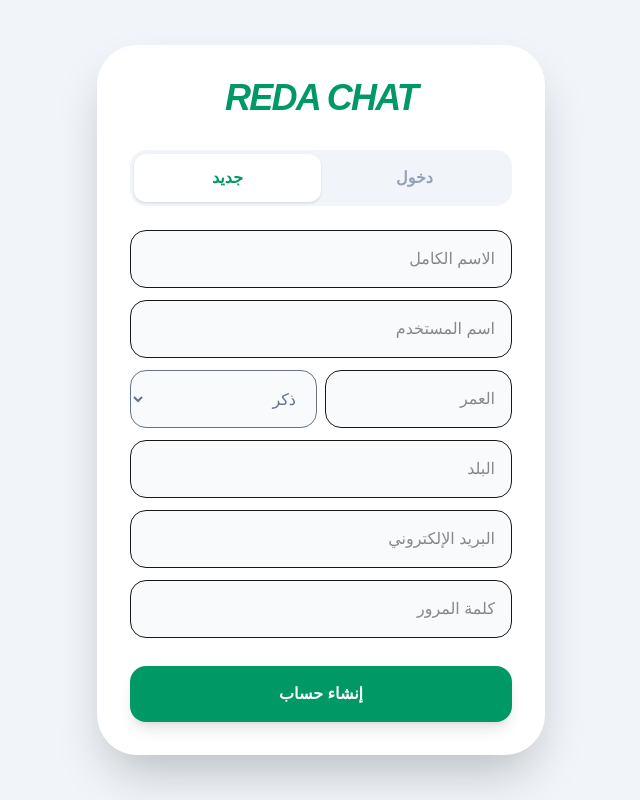
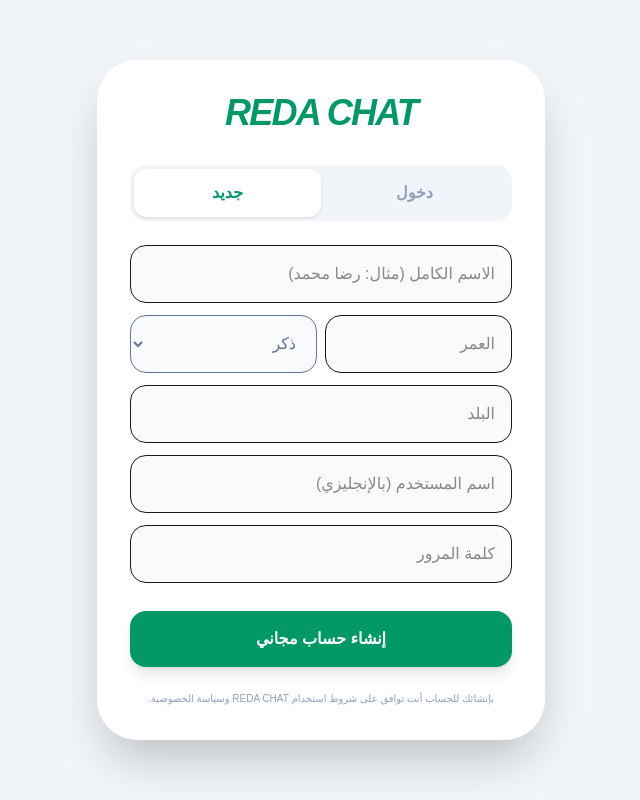
Before and after one commit to reda010335/reda-chat, a Next.js app: page /signup in a window 1280 px wide. Both pictures are taken after a click on the button "جديد". Shown: the whole page, without its empty margins (319-959 px from the left). Built offline with nearby package versions, Linux system fonts and the light colour scheme; no server answers.

Commit message:
Fix auth 406 an s f

```diff
--- a/app/signup/page.tsx
+++ b/app/signup/page.tsx
@@ -4,16 +4,19 @@
 import { useRouter } from "next/navigation";
 
 export default function SignUpPage() {
-  const supabase = createBrowserClient(process.env.NEXT_PUBLIC_SUPABASE_URL!, process.env.NEXT_PUBLIC_SUPABASE_ANON_KEY!);
+  const supabase = createBrowserClient(
+    process.env.NEXT_PUBLIC_SUPABASE_URL!,
+    process.env.NEXT_PUBLIC_SUPABASE_ANON_KEY!
+  );
   const router = useRouter();
+
+  // --- States ---
   const [loading, setLoading] = useState(false);
-  const [mode, setMode] = useState<"login" | "register">("register");
-
+  const [mode, setMode] = useState<"login" | "register">("login");
   const [form, setForm] = useState({
-    email: "",
+    username: "",
     password: "",
     profileName: "",
-    username: "",
     age: "",
     gender: "ذكر",
     country: ""
@@ -23,68 +26,148 @@
     e.preventDefault();
     setLoading(true);
 
+    // تحويل اليوزرنيم لإيميل داخلي عشان سوبابيز يقبله كـ Auth
+    const internalEmail = `${form.username.trim().toLowerCase()}@redachat.com`;
+
+    try {
       if (mode === "register") {
+        // 1. إنشاء الحساب في Supabase Auth
         const { data: authData, error: authError } = await supabase.auth.signUp({
-        email: form.email,
+          email: internalEmail,
           password: form.password,
         });
 
-      if (authError) { alert(authError.message); setLoading(false); return; }
+        if (authError) throw authError;
 
         if (authData.user) {
-        await supabase.from("User").upsert([{
+          // 2. إدخال بيانات المستخدم في جدول User
+          const { error: dbError } = await supabase.from("User").upsert([{
             id: authData.user.id,
             profileName: form.profileName,
-          username: form.username,
+            username: form.username.trim().toLowerCase(),
             age: form.age ? parseInt(form.age) : null,
             gender: form.gender,
-          country: form.country
+            country: form.country,
+            image: null
           }]);
+
+          if (dbError) throw dbError;
+
+          alert("تم إنشاء الحساب! جاري تسجيل الدخول...");
+          // 3. تسجيل الدخول فوراً بعد التسجيل
+          await supabase.auth.signInWithPassword({
+            email: internalEmail,
+            password: form.password
+          });
           router.push("/");
         }
       } else {
-      const { error } = await supabase.auth.signInWithPassword({
-        email: form.email,
+        // تسجيل الدخول العادي
+        const { error: loginError } = await supabase.auth.signInWithPassword({
+          email: internalEmail,
           password: form.password,
         });
-      if (error) alert(error.message);
-      else router.push("/");
+
+        if (loginError) throw loginError;
+        router.push("/");
       }
+    } catch (err: any) {
+      alert("حدث خطأ: " + err.message);
+    } finally {
       setLoading(false);
+    }
   };
 
   return (
     <div className="min-h-screen flex items-center justify-center bg-slate-100 p-4" dir="rtl">
-      <div className="w-full max-w-md bg-white rounded-[40px] p-8 shadow-2xl border border-white text-center">
+      <div className="w-full max-w-md bg-white rounded-[40px] p-8 shadow-2xl border border-white">
         <h1 className="text-4xl font-black text-emerald-600 mb-8 italic tracking-tighter text-center">REDA CHAT</h1>
 
+        {/* أزرار التبديل */}
         <div className="flex bg-slate-100 rounded-2xl p-1 mb-6">
-          <button onClick={() => setMode("login")} className={`w-1/2 py-3 rounded-xl font-bold transition-all ${mode === "login" ? "bg-white shadow text-emerald-600" : "text-slate-400"}`}>دخول</button>
-          <button onClick={() => setMode("register")} className={`w-1/2 py-3 rounded-xl font-bold transition-all ${mode === "register" ? "bg-white shadow text-emerald-600" : "text-slate-400"}`}>جديد</button>
+          <button
+            type="button"
+            onClick={() => setMode("login")}
+            className={`w-1/2 py-3 rounded-xl font-bold transition-all ${mode === "login" ? "bg-white shadow text-emerald-600" : "text-slate-400"}`}
+          >
+            دخول
+          </button>
+          <button
+            type="button"
+            onClick={() => setMode("register")}
+            className={`w-1/2 py-3 rounded-xl font-bold transition-all ${mode === "register" ? "bg-white shadow text-emerald-600" : "text-slate-400"}`}
+          >
+            جديد
+          </button>
         </div>
 
         <form onSubmit={handleAuth} className="space-y-3">
           {mode === "register" && (
             <>
-              <input placeholder="الاسم الكامل" className="w-full p-4 bg-slate-50 rounded-2xl outline-none border focus:border-emerald-300" onChange={e => setForm({...form, profileName: e.target.value})} required />
-              <input placeholder="اسم المستخدم" className="w-full p-4 bg-slate-50 rounded-2xl outline-none border focus:border-emerald-300" onChange={e => setForm({...form, username: e.target.value})} required />
+              <input
+                placeholder="الاسم الكامل (مثال: رضا محمد)"
+                className="w-full p-4 bg-slate-50 rounded-2xl outline-none border focus:border-emerald-300 transition-all"
+                onChange={e => setForm({...form, profileName: e.target.value})}
+                required
+              />
               <div className="flex gap-2">
-                <input type="number" placeholder="العمر" className="w-1/2 p-4 bg-slate-50 rounded-2xl outline-none border focus:border-emerald-300" onChange={e => setForm({...form, age: e.target.value})} />
-                <select className="w-1/2 p-4 bg-slate-50 rounded-2xl outline-none border focus:border-emerald-300 text-slate-500" onChange={e => setForm({...form, gender: e.target.value})}>
+                <input
+                  type="number"
+                  placeholder="العمر"
+                  className="w-1/2 p-4 bg-slate-50 rounded-2xl outline-none border focus:border-emerald-300"
+                  onChange={e => setForm({...form, age: e.target.value})}
+                />
+                <select
+                  className="w-1/2 p-4 bg-slate-50 rounded-2xl outline-none border focus:border-emerald-300 text-slate-500"
+                  onChange={e => setForm({...form, gender: e.target.value})}
+                >
                   <option value="ذكر">ذكر</option>
                   <option value="أنثى">أنثى</option>
                 </select>
               </div>
-              <input placeholder="البلد" className="w-full p-4 bg-slate-50 rounded-2xl outline-none border focus:border-emerald-300" onChange={e => setForm({...form, country: e.target.value})} />
+              <input
+                placeholder="البلد"
+                className="w-full p-4 bg-slate-50 rounded-2xl outline-none border focus:border-emerald-300"
+                onChange={e => setForm({...form, country: e.target.value})}
+              />
             </>
           )}
-          <input type="email" placeholder="البريد الإلكتروني" className="w-full p-4 bg-slate-50 rounded-2xl outline-none border focus:border-emerald-300" onChange={e => setForm({...form, email: e.target.value})} required />
-          <input type="password" placeholder="كلمة المرور" className="w-full p-4 bg-slate-50 rounded-2xl outline-none border focus:border-emerald-300" onChange={e => setForm({...form, password: e.target.value})} required />
 
-          <button type="submit" className="w-full bg-emerald-600 text-white p-4 rounded-2xl font-bold hover:bg-emerald-700 transition-all shadow-lg mt-4">
-            {loading ? "جاري العمل..." : (mode === "register" ? "إنشاء حساب" : "تسجيل دخول")}
+          <input
+            type="text"
+            placeholder="اسم المستخدم (بالإنجليزي)"
+            className="w-full p-4 bg-slate-50 rounded-2xl outline-none border focus:border-emerald-300"
+            onChange={e => setForm({...form, username: e.target.value})}
+            required
+          />
+
+          <input
+            type="password"
+            placeholder="كلمة المرور"
+            className="w-full p-4 bg-slate-50 rounded-2xl outline-none border focus:border-emerald-300"
+            onChange={e => setForm({...form, password: e.target.value})}
+            required
+          />
+
+          <button
+            type="submit"
+            disabled={loading}
+            className="w-full bg-emerald-600 text-white p-4 rounded-2xl font-bold hover:bg-emerald-700 transition-all shadow-lg mt-4 active:scale-95 flex items-center justify-center gap-2"
+          >
+            {loading ? (
+              <>
+                <div className="w-5 h-5 border-2 border-white border-t-transparent rounded-full animate-spin"></div>
+                <span>جاري المعالجة...</span>
+              </>
+            ) : (
+              mode === "register" ? "إنشاء حساب مجاني" : "دخول للتطبيق"
+            )}
           </button>
         </form>
+
+        <p className="text-[10px] text-slate-400 mt-6 text-center leading-relaxed">
+          بإنشائك للحساب أنت توافق على شروط استخدام REDA CHAT وسياسة الخصوصية.
+        </p>
       </div>
     </div>
   );
```
Lines whose indentation alone changed are shown as unchanged.
